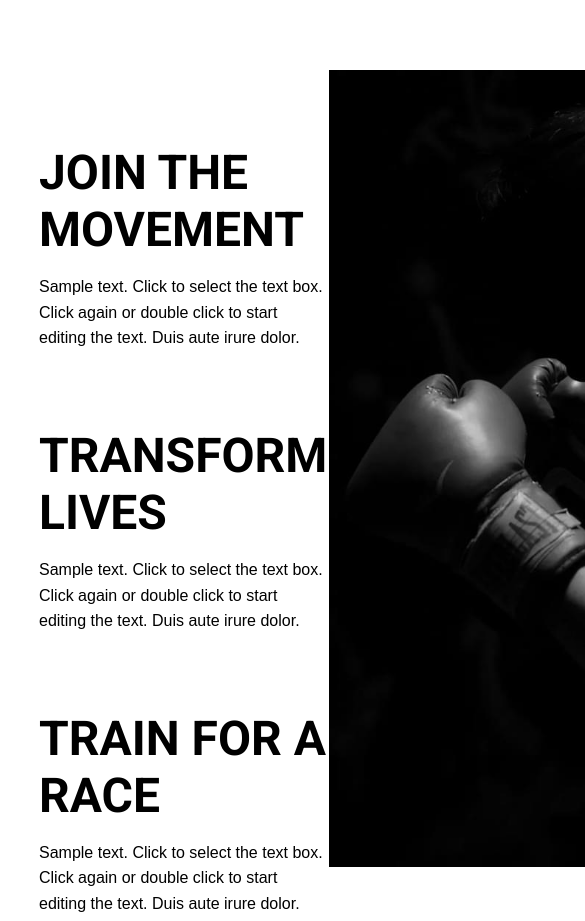
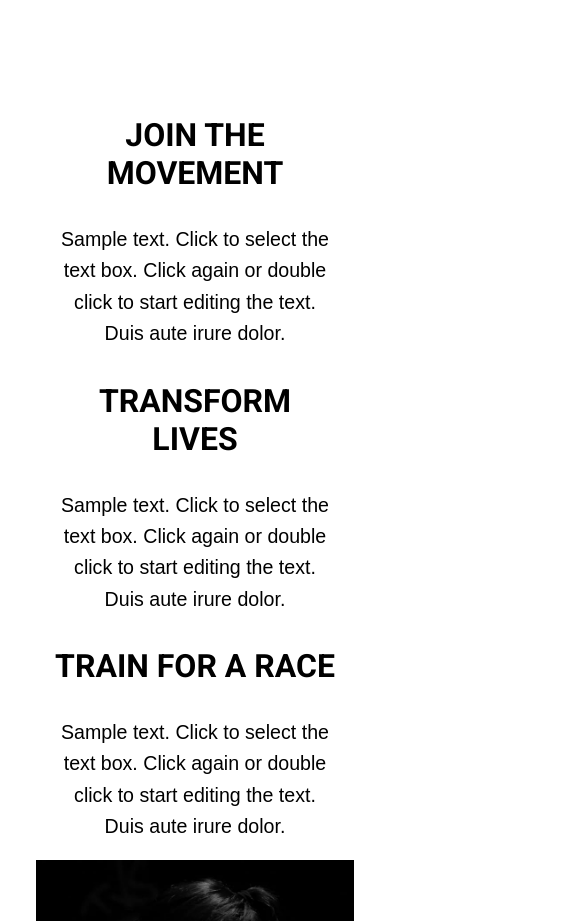
Before and after one commit to Dawdol135711/Projekt-2, a plain HTML site: page index.html in a window 390 px wide. Shown: the part 4640-5561 px from the top of the page, 585 px wide, since content can reach past the window. Drawn offline with Linux system fonts and the light colour scheme; a web font is replaced by a local one.

Commit message:
finished goals section including mobile version

```diff
--- a/index.html
+++ b/index.html
@@ -149,15 +149,15 @@
 			<section class="goals">
 				<div class="goals__wrapper">
 					<div class="goal">
-						<h2>JOIN THE MOVEMENT</h2>
+						<h3>JOIN THE MOVEMENT</h3>
 						<p>Sample text. Click to select the text box. Click again or double click to start editing the text. Duis aute irure dolor.</p>
 					</div>
 					<div class="goal">
-						<h2>TRANSFORM LIVES</h2>
+						<h3>TRANSFORM LIVES</h3>
 						<p>Sample text. Click to select the text box. Click again or double click to start editing the text. Duis aute irure dolor.</p>
 					</div>
 					<div class="goal">
-						<h2>TRAIN FOR A RACE</h2>
+						<h3>TRAIN FOR A RACE</h3>
 						<p>Sample text. Click to select the text box. Click again or double click to start editing the text. Duis aute irure dolor.</p>
 					</div>
 				</div>
--- a/media.css
+++ b/media.css
@@ -1,28 +1,54 @@
-@media (max-width: 999px) {
+@media (max-width: 1250px) {
+	.goals img {
+		height: 35rem;
+	}
+}
+@media (max-width: 1130px) {
+	.goals img {
+		height: 30rem;
+	}
+	.goal p {
+		padding-bottom:1rem;
+	}
 }
 @media (max-width: 968px) {
 	header {
 		background-position: center;
 	}
-	.about-us strong{
+	.about-us strong {
 		font-size: 1rem;
 	}
-	.about-us h2{
+	.about-us h2 {
 		font-size: 2rem;
 	}
-	.about-us p{
+	.about-us p {
 		font-size: 0.75rem;
 	}
-	.one{
+	.one {
 		font-size: 3.5rem;
 	}
 	.about-us img {
-		width:80%;
-		min-width:80px;
+		width: 80%;
+		min-width: 80px;
 		height: 270px;
 	}
-	.opinion{
+	.opinion {
 		background-position: center;
+	}
+	.goals{
+
+		flex-direction: column;
+		align-items: center;
+		padding-top:2rem;
+	}
+	.goals p, .goals h3 {
+		text-align: center;
+		padding:1rem;
+		margin:0;
+		width:100%;
+	}
+	.goals p{
+		font-size: 1.4rem;
 	}
 }
 @media (max-width: 768px) {
@@ -32,32 +58,31 @@
 	.desktop-nav .burger-btn {
 		display: flex;
 	}
-	.about-us{
-		flex-direction:column;
+	.about-us {
+		flex-direction: column;
 	}
 	.about-us img {
 		margin: 2rem auto;
 		width: 170px;
 		height: 200px;
 	}
-	.about-us strong{
+	.about-us strong {
 		font-size: 1.5rem;
 		padding-top: 2rem;
-
 	}
-	.about-us p{
+	.about-us p {
 		padding: 1.5rem 0;
 	}
-	.one{
-		display:flex;
+	.one {
+		display: flex;
 		justify-content: center;
 		align-items: center;
-		padding:5rem 0;
+		padding: 5rem 0;
 	}
-	.opinion .wrapper{
-		width:90%;
+	.opinion .wrapper {
+		width: 90%;
 		margin: 0 auto;
-		padding:1rem 2rem;
+		padding: 1rem 2rem;
 	}
 }
 @media (max-width: 576px) {
@@ -81,10 +106,10 @@
 		font-size: 3rem;
 		margin-right: 0.5rem;
 	}
-	.opinion  h2{
+	.opinion h2 {
 		font-size: 2.5rem;
 	}
-	.opinion p{
+	.opinion p {
 		font-size: 1.325rem;
 	}
 }
@@ -97,12 +122,21 @@
 		font-size: 0.75rem;
 		padding: 0.5rem 1.25rem;
 	}
-	.opinion p{
+	.opinion p {
 		font-size: 1rem;
 	}
-	.opinion a{
-			font-size: 1.125rem;
-			padding: 0.75rem 1.5rem;
+	.opinion a {
+		font-size: 1.125rem;
+		padding: 0.75rem 1.5rem;
+	}
+	.goals img {
+		height: 30rem;
+	}
+	.goals h3{
+		font-size: 2rem;
+	}
+	.goals p{
+		font-size: 1.225rem;
 	}
 }
 @media (max-width: 380px) {
@@ -113,8 +147,11 @@
 	.desktop-nav .logo {
 		margin-left: 20px;
 	}
-	.opinion h2{
+	.opinion h2 {
 		font-size: 2rem;
+	}
+	.goals img {
+		height: 25rem;
 	}
 }
 @media (max-width: 320px) {
@@ -122,7 +159,10 @@
 		width: 200px;
 		height: 200px;
 	}
-	.opinion h2{
-		margin:0 0 0.5rem 0;
+	.opinion h2 {
+		margin: 0 0 0.5rem 0;
+	}
+	.goals img {
+		height: 20rem;
 	}
 }
--- a/styles.css
+++ b/styles.css
@@ -330,11 +330,6 @@ h2 {
 	margin: 0 auto;
 	display: flex;
 }
-/* .goals .img{
-	height: 40rem;
-	width:30rem;
-	overflow: hidden;
-} */
 .goals img {
 	height: 50rem;
 	object-fit: cover;
@@ -342,17 +337,22 @@ h2 {
 	padding: 0.1rem;
 }
 
-.goal h2, .goal p{
+.goal h3, .goal p{
 	text-align: left;
+	padding-right:1rem;
 }
-.goal h2{
+.goal h3{
 	padding: 1rem 0;
 	font-family: 'roboto', sans-serif;
+	font-size: 2.25rem;
+	font-weight: 600;
 }
 .goal p{
+	width:80%;
 	font-family: 'open-sans',sans-serif;
 	line-height: 1.6;
 	font-size: 1rem;
+	padding-bottom:4rem;
 
 }
 .goals__wrapper{
```
